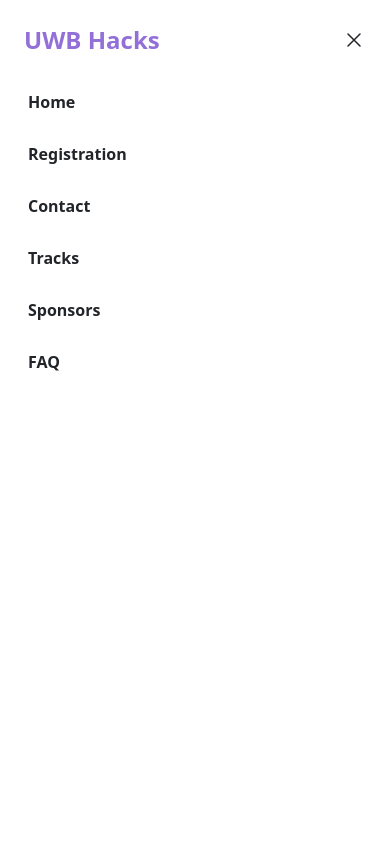
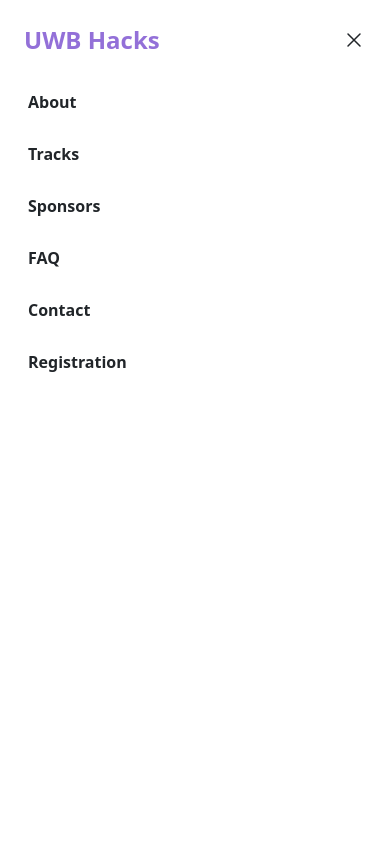
Before and after one commit to UWB-ACM/uwb-hacks24, a React (Create React App) app: page / in a window 390 px wide. Both pictures are taken after a click on the button "Open main menu". Shown: the top 844 px of the page. Built offline with nearby package versions, Linux system fonts and the light colour scheme; what tw-elements would draw is missing.

Commit message:
reordered burger menu

```diff
--- a/src/Home/Header.js
+++ b/src/Home/Header.js
@@ -163,33 +163,22 @@
                     <div className="mt-6 flow-root">
                         <div className="-my-6 divide-y divide-gray-500/10">
                             <div className="space-y-2 py-6">
-                                <NavLink
-                                    to="/uwb-hacks23"
-                                    className="-mx-3 block rounded-lg px-3 py-2 text-base font-semibold leading-7 text-gray-900 hover:bg-gray-50 hover:text-yellow"
+                                <Link
+                                    to="aboutSection"
+                                    smooth={'easeInOutQuint'}
+                                    duration={200}
+                                    offset={-80}
+                                    className="-mx-3 block rounded-lg px-3 py-2 text-base font-semibold leading-7 text-gray-900 hover:bg-gray-50 hover:text-yellow cursor-pointer"
                                     onClick={handleCloseMenu}
                                 >
-                                    Home
-                                </NavLink>
-                                <NavLink
-                                    to="/uwb-hacks23/Registration"
-                                    className="-mx-3 block rounded-lg px-3 py-2 text-base font-semibold leading-7 text-gray-900 hover:bg-gray-50 hover:text-yellow"
-                                    onClick={handleCloseMenu}
-                                >
-                                    Registration
-                                </NavLink>
-                                <NavLink
-                                    to="/uwb-hacks23/Contact"
-                                    className="-mx-3 block rounded-lg px-3 py-2 text-base font-semibold leading-7 text-gray-900 hover:bg-gray-50 hover:text-yellow"
-                                    onClick={handleCloseMenu}
-                                >
-                                    Contact
-                                </NavLink>
+                                    About
+                                </Link>
                                 <Link
                                     to="trackSection"
                                     smooth={'easeInOutQuint'}
                                     duration={200}
                                     offset={-80}
-                                    className="-mx-3 block rounded-lg px-3 py-2 text-base font-semibold leading-7 text-gray-900 hover:bg-gray-50 hover:text-yellow"
+                                    className="-mx-3 block rounded-lg px-3 py-2 text-base font-semibold leading-7 text-gray-900 hover:bg-gray-50 hover:text-yellow cursor-pointer"
                                     onClick={handleCloseMenu}
                                 >
                                     Tracks
@@ -199,7 +188,7 @@
                                     smooth={'easeInOutQuint'}
                                     duration={200}
                                     offset={-80}
-                                    className="-mx-3 block rounded-lg px-3 py-2 text-base font-semibold leading-7 text-gray-900 hover:bg-gray-50 hover:text-yellow"
+                                    className="-mx-3 block rounded-lg px-3 py-2 text-base font-semibold leading-7 text-gray-900 hover:bg-gray-50 hover:text-yellow cursor-pointer"
                                     onClick={handleCloseMenu}
                                 >
                                     Sponsors
@@ -209,12 +198,25 @@
                                     smooth={'easeInOutQuint'}
                                     duration={200}
                                     offset={-80}
-                                    className="-mx-3 block rounded-lg px-3 py-2 text-base font-semibold leading-7 text-gray-900 hover:bg-gray-50 hover:text-yellow"
+                                    className="-mx-3 block rounded-lg px-3 py-2 text-base font-semibold leading-7 text-gray-900 hover:bg-gray-50 hover:text-yellow cursor-pointer"
                                     onClick={handleCloseMenu}
                                 >
                                     FAQ
                                 </Link>
-
+                                <NavLink
+                                    to="/uwb-hacks23/Contact"
+                                    className="-mx-3 block rounded-lg px-3 py-2 text-base font-semibold leading-7 text-gray-900 hover:bg-gray-50 hover:text-yellow"
+                                    onClick={handleCloseMenu}
+                                >
+                                    Contact
+                                </NavLink>
+                                <NavLink
+                                    to="/uwb-hacks23/Registration"
+                                    className="-mx-3 block rounded-lg px-3 py-2 text-base font-semibold leading-7 text-gray-900 hover:bg-gray-50 hover:text-yellow"
+                                    onClick={handleCloseMenu}
+                                >
+                                    Registration
+                                </NavLink>
                                 {/*<div className="py-6">*/}
                                 {/*    <a*/}
                                 {/*        href="#"*/}
```
